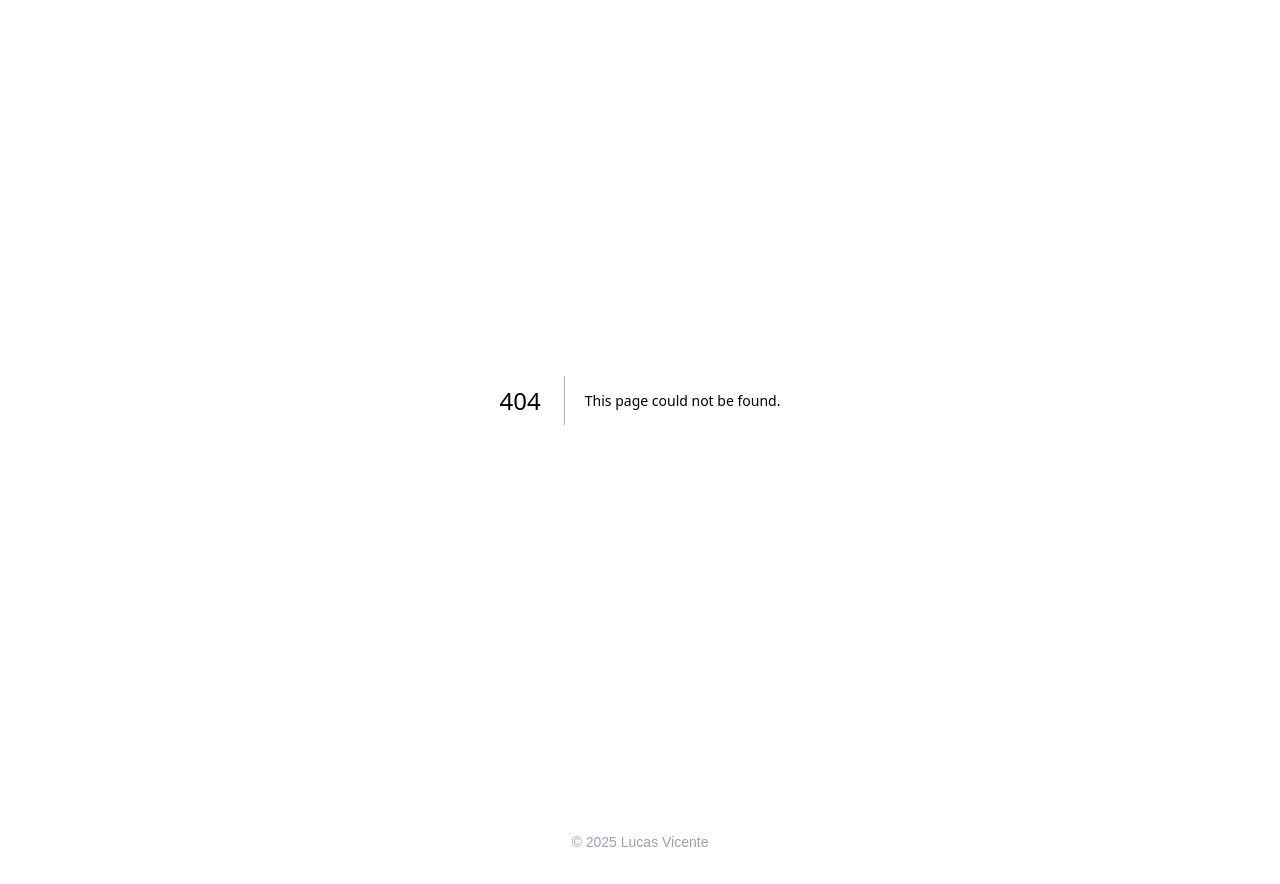
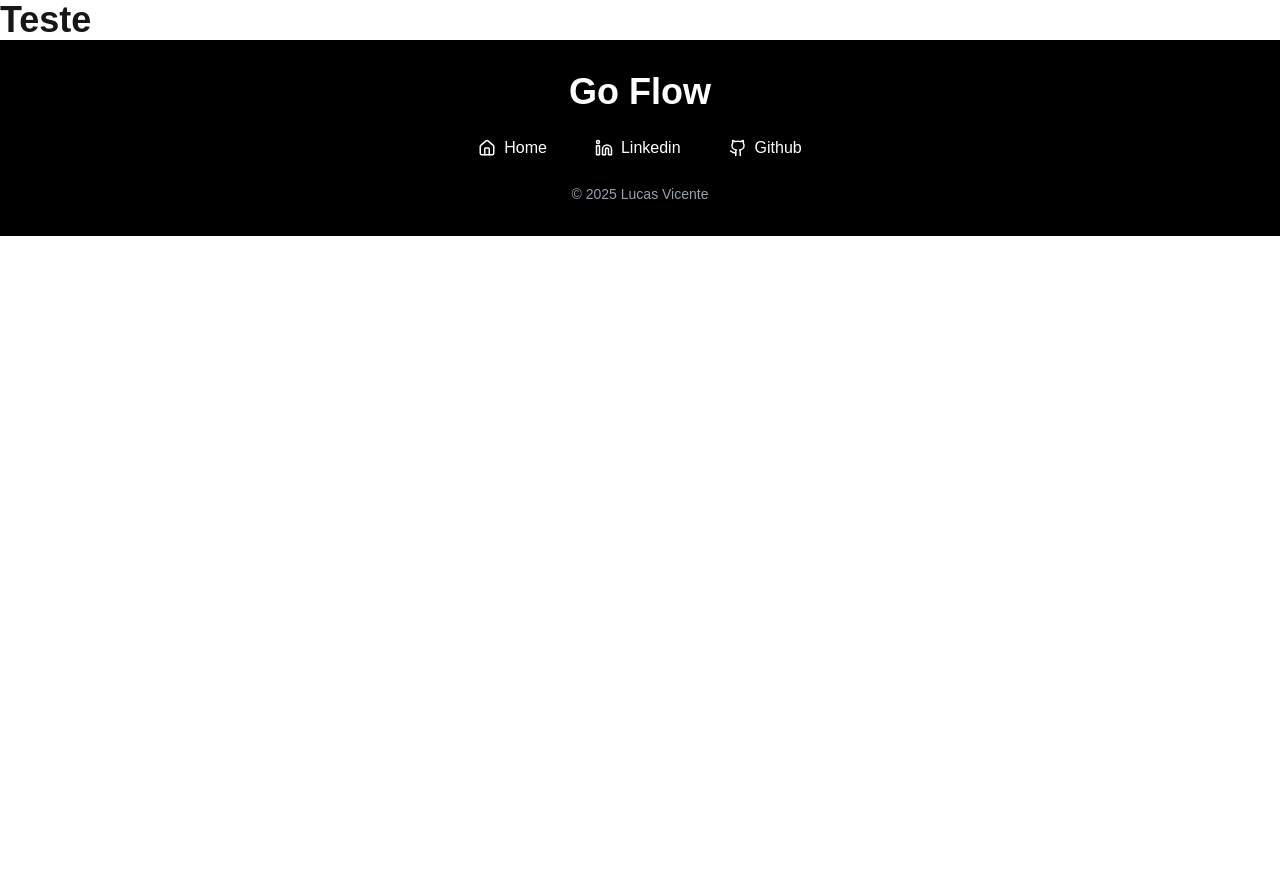
Before and after one commit to lucaasvicent/go-flow, a Next.js app: page /blog/1 in a window 1280 px wide. Before the commit this address had no page. After the commit the page ends 800 px from the top, so only its background shows below. Built offline with nearby package versions, Linux system fonts and the light colour scheme.

Commit message:
feat(footer): add funtional links

```diff
--- /dev/null
+++ b/src/app/blog/[slug]/page.tsx
@@ -0,0 +1,10 @@
+'use client';
+
+export default function Blog() {
+
+  return (
+    <div className="container mx-auto">
+      <h1 className="text-4xl font-bold">Teste</h1>
+    </div>
+  );
+}
--- a/src/app/components/layout/Footer/Footer.tsx
+++ b/src/app/components/layout/Footer/Footer.tsx
@@ -1,6 +1,33 @@
+import { Github, House, Linkedin } from "lucide-react";
+import Link from "next/link";
+
 export default function Footer() {
   return (
-    <footer className="flex flex-col items-center justify-center py-8 text-center">
+    <footer className="flex flex-col items-center justify-center py-8 text-center bg-black text-white gap-6">
+      <h1 className="text-4xl font-bold hover:text-blue-400 -transition-colors cursor-pointer">
+        Go Flow
+      </h1>
+
+      <div className="flex flex-col items-center justify-center md:flex-row gap-6 md:gap-12">
+        <Link href="/" className="flex items-center gap-2 hover:text-blue-400 -transition-colors">
+          <House size={18} />
+          <span>Home</span>
+        </Link>
+        <Link
+          href="https://www.linkedin.com/in/lucas-vicente0408/"
+          target="_blank"
+          className="flex items-center gap-2 hover:text-blue-400 -transition-colors">
+          <Linkedin size={18} />
+          <span>Linkedin</span>
+        </Link>
+        <Link
+          href="https://github.com/lucaasvicente" target="_blank"
+          className="flex items-center gap-2 hover:text-blue-400 -transition-colors">
+          <Github size={18} />
+          <span>Github</span>
+        </Link>
+      </div>
+
       <p className="text-sm text-gray-400">
         &copy; {new Date().getFullYear()} Lucas Vicente
       </p>
--- a/src/app/components/sections/About/About.tsx
+++ b/src/app/components/sections/About/About.tsx
@@ -1,4 +1,4 @@
-import { ImageToText } from "./components";
+import ImageToText from "./components/ImageToText";
 
 export default function About() {
   return (
--- a/src/app/components/sections/About/components/index.ts
+++ /dev/null
@@ -1 +0,0 @@
-export { default as ImageToText } from "./ImageToText";
--- a/src/app/components/sections/About/index.ts
+++ /dev/null
@@ -1 +0,0 @@
-export { default } from "./About";
--- a/src/app/components/sections/FAQ/index.ts
+++ /dev/null
@@ -1 +0,0 @@
-export { default } from "./FAQ";
--- a/src/app/components/sections/Solutions/Solutions.tsx
+++ b/src/app/components/sections/Solutions/Solutions.tsx
@@ -1,16 +1,18 @@
 'use client';
 import Image from "next/image";
-import Link from "next/link";
+import { useRouter } from "next/navigation";
 import { useEffect, useState } from "react";
 
 export default function Solutions() {
+  const router = useRouter();
+
   const slides = [
-    { id: 1, image: "/carousel/RJ.jpg", title: 'Rio de Janeiro', url: 'https://maps.app.goo.gl/PW7pi7yf7pNJhnCy8' },
-    { id: 2, image: "/carousel/london.jpg", title: 'Londres', url: 'https://maps.app.goo.gl/9LZBNEK1fgjLYKj78' },
-    { id: 3, image: "/carousel/newYork.jpg", title: 'Nova York', url: 'https://maps.app.goo.gl/ZKpxrXa8wSbHAEi5A' },
-    { id: 4, image: "/carousel/monaco.jpg", title: 'Mônaco', url: 'https://maps.app.goo.gl/9rDpvwPciAmmN3rN9' },
-    { id: 5, image: "/carousel/machu-picchu.jpg", title: 'Machu Pichu', url: 'https://maps.app.goo.gl/oKKadNV3QQe2DTSSA' },
-    { id: 6, image: "/carousel/coliseum.jpg", title: 'Roma', url: 'https://maps.app.goo.gl/Qfq4wmjJER4ZV2Tv7' },
+    { id: 1, image: "/carousel/RJ.jpg", title: 'Rio de Janeiro' },
+    { id: 2, image: "/carousel/london.jpg", title: 'Londres', },
+    { id: 3, image: "/carousel/newYork.jpg", title: 'Nova York', },
+    { id: 4, image: "/carousel/monaco.jpg", title: 'Mônaco', },
+    { id: 5, image: "/carousel/machu-picchu.jpg", title: 'Machu Pichu', },
+    { id: 6, image: "/carousel/coliseum.jpg", title: 'Roma', },
   ];
 
   const loopSlides = [...slides, ...slides];
@@ -42,17 +44,17 @@ export default function Solutions() {
             key={slide.id + Math.random()}
             className="w-1/3 flex-shrink-0 px-2"
           >
-            <div className="h-56 rounded-xl overflow-hidden shadow-lg relative">
-              <Link
-                target="_blank"
-                href={slide.url}>
+            <div className="h-56 rounded-xl overflow-hidden shadow-lg relative
+            cursor-pointer"
+              key={slide.id}
+              onClick={() => router.push(`/blog/${slide.title}`)}
+            >
               <Image
                 src={slide.image}
                 alt={slide.title}
                 fill
                 className="w-full h-full object-cover"
               />
-              </Link>
               <div className="absolute bottom-0 left-0 w-full bg-black/40 text-white text-center py-1 text-sm">
                 {slide.title}
               </div>
--- a/src/app/components/sections/Solutions/index.ts
+++ /dev/null
@@ -1 +0,0 @@
-export { default } from "./Solutions";
--- a/src/app/components/sections/hero/index.ts
+++ /dev/null
@@ -1 +0,0 @@
-export { default } from "./hero";
```
Also changed, not shown: package.json (+7 -6 lines), src/app/page.tsx (+5 -4 lines), 1 other file (tests, documents, lock files or other folders). Lines whose indentation alone changed are shown as unchanged.
